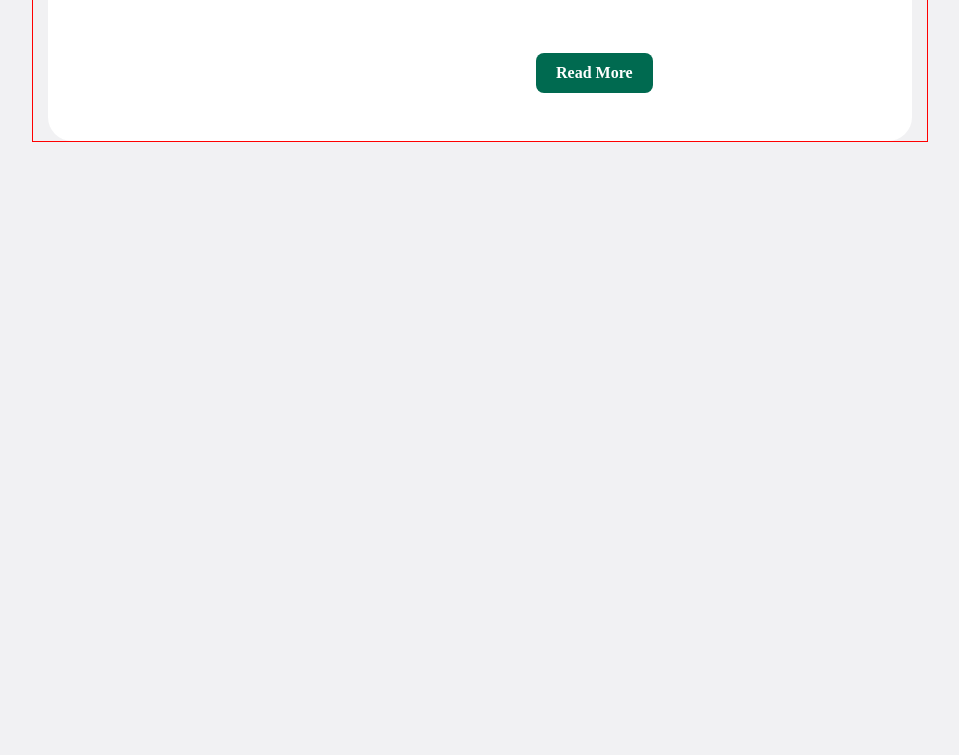
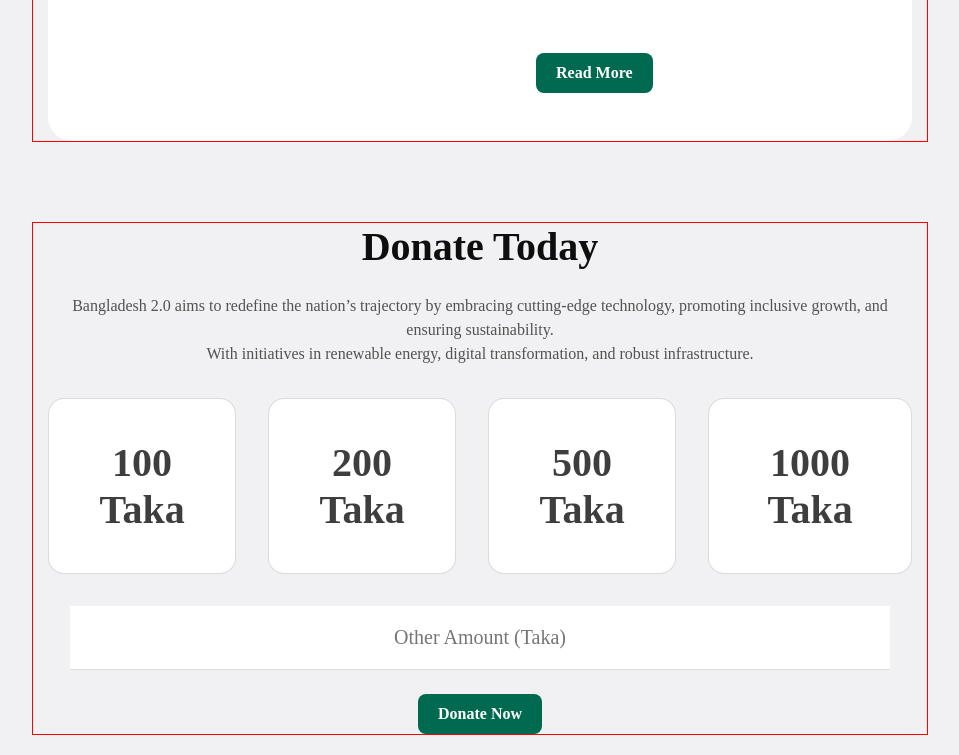
Before and after one commit to reflexsafwan/bangladesh-2.0, a plain HTML site: page index.html in a window 1280 px wide. Shown: the part 3154-3909 px from the top of the page, without its empty margins (160-1119 px from the left). Before the commit the page ends 3376 px from the top, so only its background shows below. Drawn offline with Linux system fonts and the light colour scheme.

Commit message:
donate section done succesfully

```diff
--- a/css/style.css
+++ b/css/style.css
@@ -59,7 +59,7 @@
   font-weight: 700;
   line-height: normal;
 }
-.navbar button {
+.navbar .nav-btn {
   border-radius: 8px;
   border: 1px solid #006a50;
   padding: 15px 30px;
@@ -280,3 +280,69 @@
   margin-top: 24px;
   margin-bottom: 24px;
 }
+
+/* donate area css */
+.donate h2 {
+  text-align: center;
+}
+.donate p {
+  text-align: center;
+  margin-bottom: 32px;
+}
+.donate-box {
+  display: flex;
+  justify-content: space-between;
+  gap: 32px;
+}
+.donate-box button {
+  padding: 40px;
+  border-radius: 16px;
+  border: 1px solid rgba(14, 14, 14, 0.15);
+  background: #fff;
+  color: rgba(14, 14, 14, 0.8);
+  font-family: "Fira Sans";
+  font-size: 40px;
+  font-style: normal;
+  font-weight: 700;
+  line-height: normal;
+}
+.donate-box button:hover {
+  background: #c6e4d6;
+  color: #fff;
+}
+.box4 > button {
+  color: rgba(14, 14, 14, 0.8);
+  font-family: "Fira Sans";
+  font-size: 40px;
+  font-style: normal;
+  font-weight: 800;
+  line-height: normal;
+}
+.donate-input {
+  text-align: center;
+}
+
+.donate-input input {
+  padding: 20px 40px;
+  width: 95%;
+  text-align: center;
+  border: none;
+  border-bottom: 1px solid rgba(14, 14, 14, 0.15);
+  background: #fff;
+  margin-top: 32px;
+  color: rgba(14, 14, 14, 0.3);
+  font-family: "Fira Sans";
+  font-size: 20px;
+  font-style: normal;
+  font-weight: 400;
+  line-height: normal;
+}
+.donate-btn {
+  text-align: center;
+}
+.donate-btn > button {
+  background: #006a50;
+}
+.donate-btn > button:hover {
+  background: rgba(161, 25, 25, 0.765);
+}
--- a/index.html
+++ b/index.html
@@ -16,7 +16,7 @@
                     <h2>Bangladesh 2.0</h2>
                 </div>
                 <div>
-                    <button>Sign In</button>
+                    <button class="nav-btn">Sign In</button>
                 </div>
             </div>
         </nav>
@@ -184,6 +184,46 @@
         </section>
 
 
+        <section class="container donate">
+            <div class="section-heading">
+                <h2>Donate Today</h2>
+                <p>Bangladesh 2.0 aims to redefine the nation’s trajectory by embracing cutting-edge technology,
+                    promoting inclusive growth, and ensuring sustainability. <br>
+                    With initiatives in renewable energy,
+                    digital transformation, and robust infrastructure.</p>
+            </div>
+            <div class="donate-box">
+                <div class="box1">
+                    <button>
+                        100 Taka
+                    </button>
+                </div>
+                <div class="box2">
+                    <button>
+                        200 Taka
+                    </button>
+                </div>
+                <div class="box3">
+                    <button>
+                        500 Taka
+                    </button>
+                </div>
+                <div class="box4">
+                    <button>
+                        1000 Taka
+                    </button>
+                </div>
+            </div>
+            <div class="donate-input">
+                <input type="text" placeholder="Other Amount (Taka)">
+
+            </div>
+            <div class="donate-btn">
+                <button class="btn">
+                    Donate Now
+                </button>
+        </section>
+
     </main>
     <footer>
 
```
